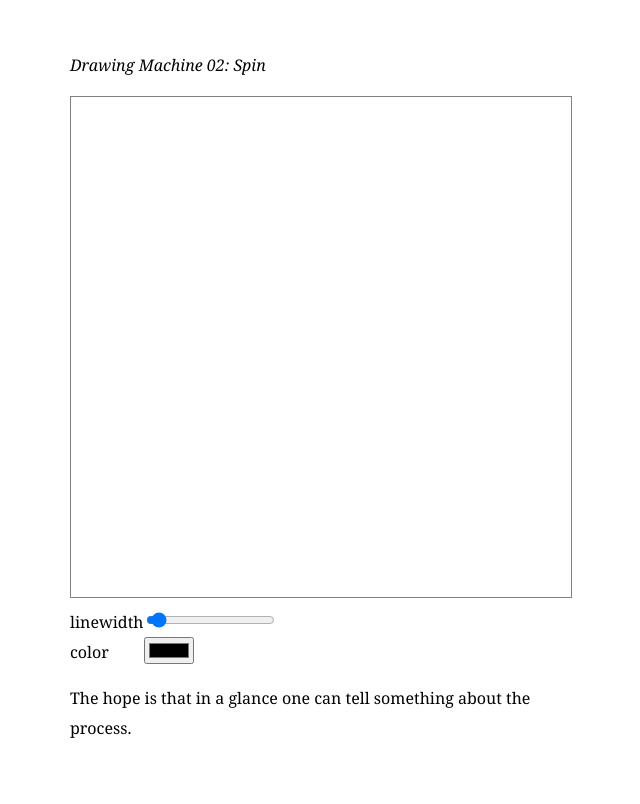
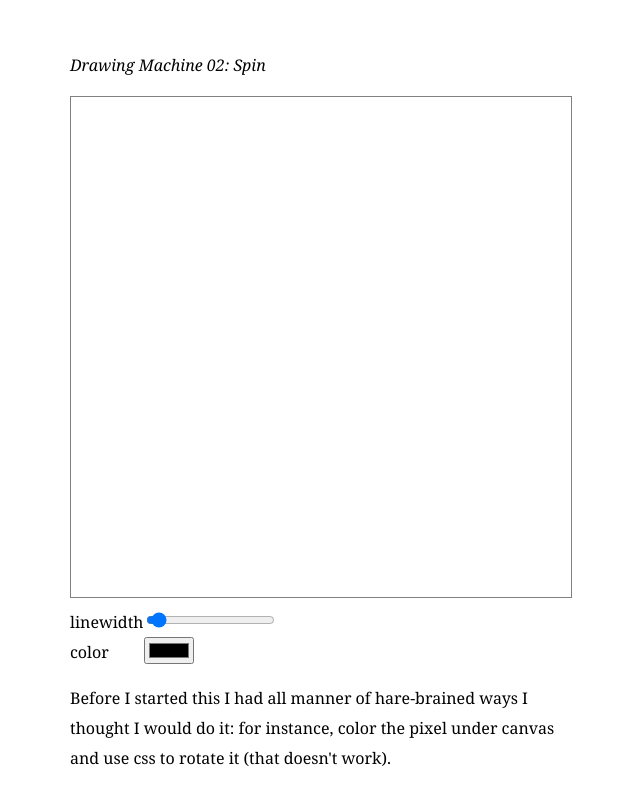
Before and after one commit to miniatureape/drawing-machines, a plain HTML site: page machines/spirograph/index.html in a window 1280 px wide. Shown: the whole page, without its empty margins (320-960 px from the left). Drawn offline with Linux system fonts and the light colour scheme.

Commit message:
update a desc

```diff
--- a/machines/spirograph/index.html
+++ b/machines/spirograph/index.html
@@ -53,7 +53,7 @@
                 <label>color</label>
                 <input id="color" type="color" />
             </div>
-            <p>The hope is that in a glance one can tell something about the process.</p>
+            <p>Before I started this I had all manner of hare-brained ways I thought I would do it: for instance, color the pixel under canvas and use css to rotate it (that doesn't work).</p>
         </div>
         <script src="js/lib/vector2d.js"></script>
         <script>
```
